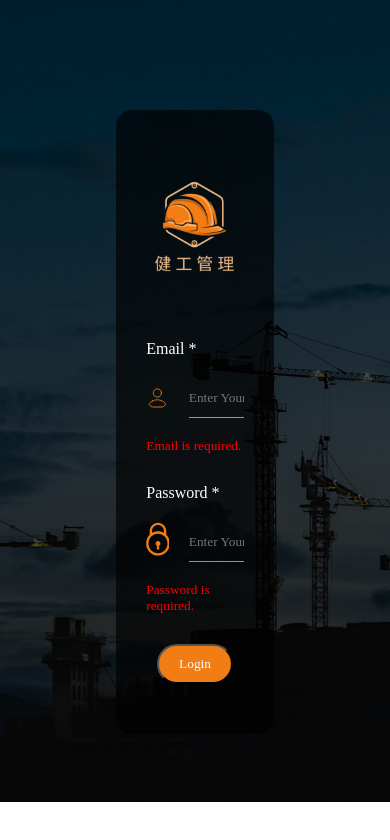
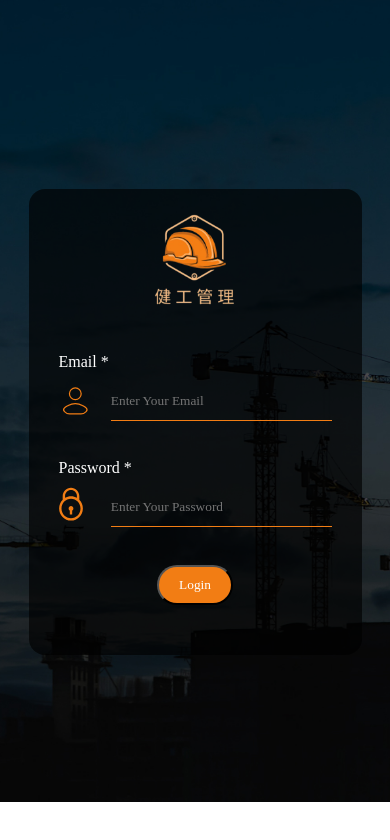
Before and after one commit to hsuaung/construction-project, a React (Create React App) app: page /login in a window 390 px wide. Shown: the top 840 px of the page. Built offline with nearby package versions, Linux system fonts and the light colour scheme; a web font is replaced by a local one.

Commit message:
login form

```diff
--- a/package.json
+++ b/package.json
@@ -7,7 +7,7 @@
     "react": "^19.0.0",
     "react-dom": "^19.0.0",
     "react-router-dom": "^7.1.1",
-    "react-scripts": "5.0.1",
+    "react-scripts": "^5.0.1",
     "sass": "^1.83.1",
     "web-vitals": "^4.2.4"
   },
--- a/src/assets/styles/login.scss
+++ b/src/assets/styles/login.scss
@@ -6,25 +6,23 @@ $primary-color: #4caf50;
   align-items: center;
 }
 .loginBox {
-  width: 25%;
-  // margin: auto;
+  // width: 22%;
+  width: 300px;
   background-color: #000000a8;
   border-radius: 16px;
   color: #ffffff;
   display: flex;
   flex-direction: column;
   align-items: center;
-  gap: 30px;
+  gap: 10px;
   padding: 50px 30px;
   div {
-    // background-color: red;
     display: flex;
     flex-direction: column;
-    gap: 20px;
+    gap: 10px;
     width: 100%;
 
     div {
-      // background-color: blue;
       display: flex;
       flex-direction: row;
       gap: 20px;
@@ -54,3 +52,12 @@ $primary-color: #4caf50;
     color: red;
   }
 }
+
+@media (max-width: 400px) {
+  .loginBox {
+    width: 70%;
+    padding-top: 4px;
+    // padding-bottom: 4px;
+    // background-color: red;
+  }
+}
--- a/src/pages/Login.jsx
+++ b/src/pages/Login.jsx
@@ -1,11 +1,54 @@
-import React from "react";
+import React, { useState } from "react";
+import { useNavigate } from "react-router-dom";
 import "../assets/styles/login.scss";
-import Logo from "../assets/images/logo.png"
+import Logo from "../assets/images/logo.png";
 const Login = () => {
+  const [email, setEmail] = useState("");
+  const [password, setPassword] = useState("");
+  const [emailError, setEmailError] = useState("");
+  const [passwordError, setPasswordError] = useState("");
+
+  const navigate = useNavigate();
+
+  const handleLogin = async (e) => {
+    e.preventDefault();
+
+    setEmailError("");
+    setPasswordError("");
+
+    let hasError = false;
+
+    // Validate email
+    if (!email) {
+      setEmailError("Email is required");
+      hasError = true;
+    } else if (!/\S+@\S+\.\S+/.test(email)) {
+      setEmailError("Invalid email format");
+      hasError = true;
+    }
+
+    // Validate password
+    if (!password) {
+      setPasswordError("Password is required");
+      hasError = true;
+    } else if (password.length < 6) {
+      setPasswordError("Password must be at least 6 characters");
+      hasError = true;
+    }
+
+
+
+    // Stop if there are errors
+    if (hasError) return;
+
+    // Redirect to home route
+    navigate("/");
+  };
+
   return (
     <div className="loginContainer">
-      <div className="loginBox">
-        <img src={Logo} alt="Logo" width={180} height={150}/>
+      <form onSubmit={handleLogin} className="loginBox">
+        <img src={Logo} alt="Logo" width={180} height={150} />
         <div>
           <label htmlFor="email">Email *</label>
           <div>
@@ -24,9 +67,19 @@ const Login = () => {
                 stroke-linejoin="round"
               />
             </svg>
-            <input type="text" placeholder="Enter Your Email" />
+            <input
+              type="text"
+              placeholder="Enter Your Email"
+              onChange={(e) => setEmail(e.target.value)}
+            />
           </div>
-          <small>Email is required.</small>
+          <div>
+            {emailError ? (
+              <p style={{ color: "red" }}>{emailError}</p>
+            ) : (
+              <p style={{ opacity: "0" }}>hee</p>
+            )}
+          </div>
         </div>
 
         <div>
@@ -39,13 +92,23 @@ const Login = () => {
               />
             </svg>
 
-            <input type="password" placeholder="Enter Your Password" />
+            <input
+              type="password"
+              placeholder="Enter Your Password"
+              onChange={(e) => setPassword(e.target.value)}
+            />
           </div>
-          <small>Password is required.</small>
+          <div>
+            {passwordError ? (
+              <p style={{ color: "red" }}>{passwordError}</p>
+            ) : (
+              <p style={{ opacity: "0" }}>hee</p>
+            )}
+          </div>
         </div>
 
-        <button>Login</button>
-      </div>
+        <button type="submit">Login</button>
+      </form>
     </div>
   );
 };
```
Also changed, not shown: 1 other file (tests, documents, lock files or other folders).
